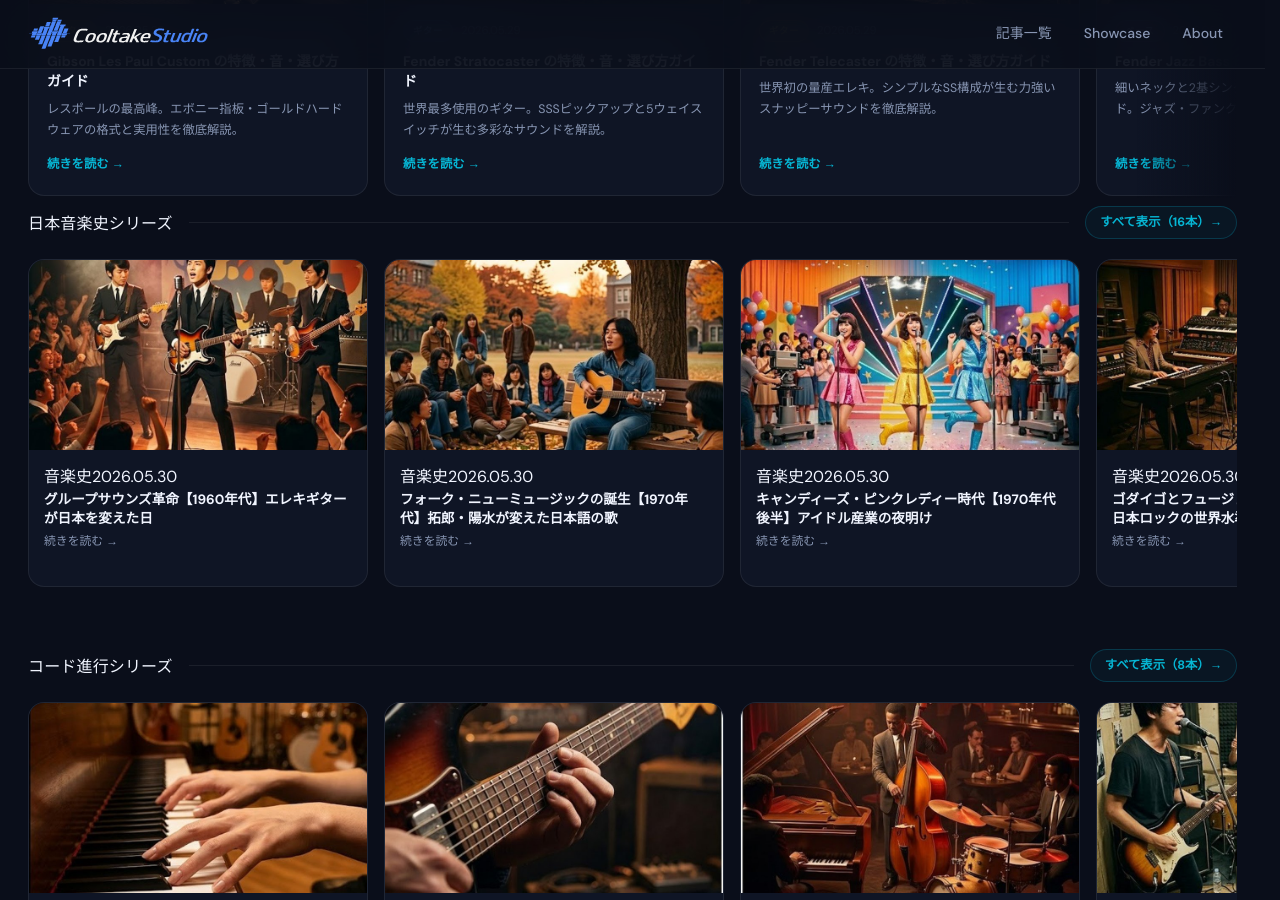
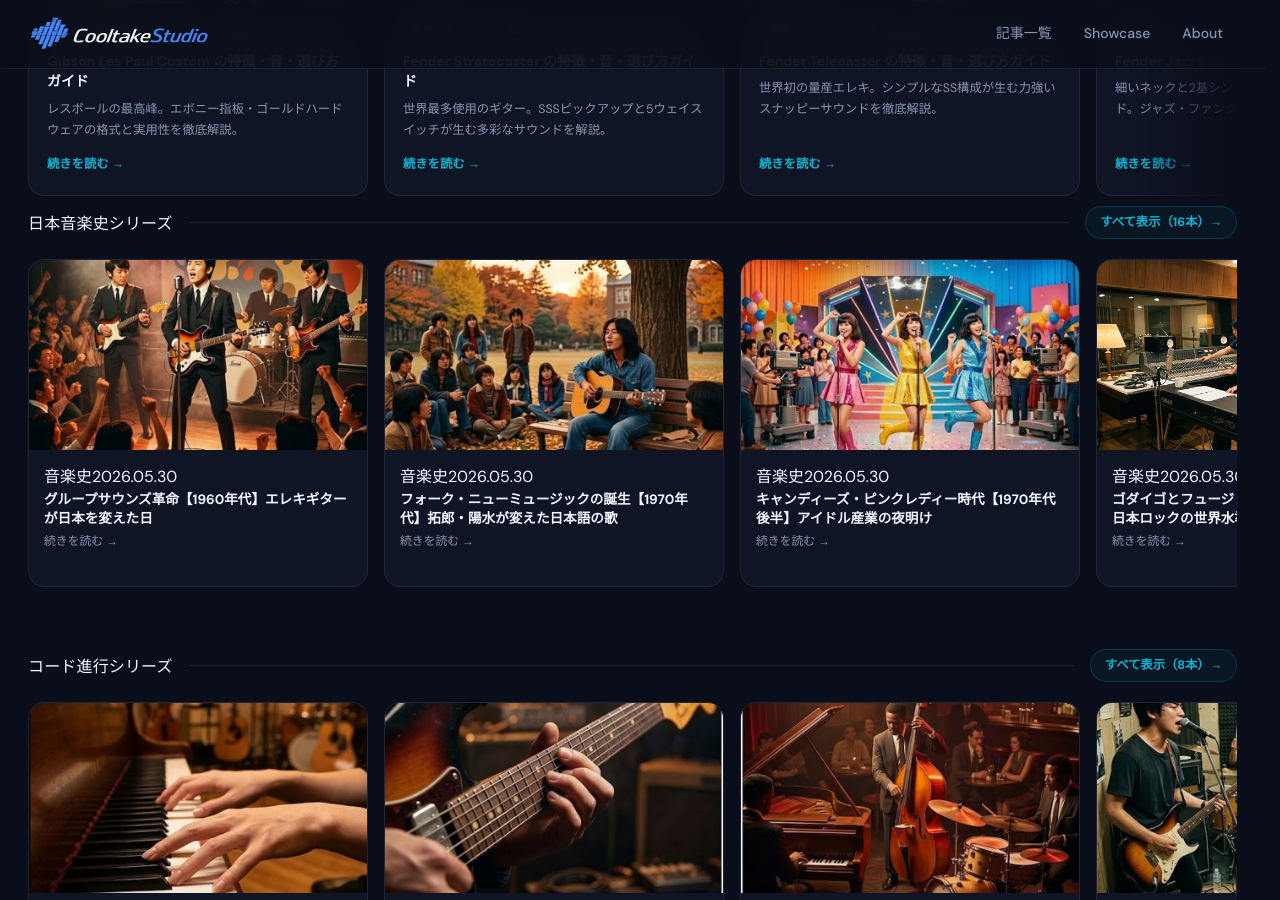
Before and after one commit to cooltake/cooltake-staging, a Jekyll site: the page index.html, which Jekyll copies as it is, in a window 1280 px wide and 900 px high, scrolled down 5182 px. Built offline with Jekyll 4.4.1, drawn with Linux system fonts in a browser that asks for light colours; some web fonts are replaced.

Commit message:
fix: update japan-music slugs in index.html

```diff
--- a/index.html
+++ b/index.html
@@ -1152,9 +1152,9 @@
               <p class="sc-desc">続きを読む →</p>
             </div>
           </a>
-          <a href="/2026/05/30/japan-music-04-godiego-fusion/" class="series-card">
-            <div class="sc-img-wrap">
-              <img src="/assets/images/thumb-godiego-fusion.jpg" alt="ゴダイゴとフュージョン時代【1970年代後半〜】日本ロックの世界水準" loading="lazy">
+          <a href="/2026/05/30/japan-music-04-foreign-influence/" class="series-card">
+            <div class="sc-img-wrap">
+              <img src="/assets/images/japan-music-04-img1.jpg" alt="ゴダイゴとフュージョン時代【1970年代後半〜】日本ロックの世界水準" loading="lazy">
             </div>
             <div class="sc-body">
               <p class="sc-meta"><span class="sc-tag">音楽史</span><span class="sc-date">2026.05.30</span></p>
@@ -1182,7 +1182,7 @@
               <p class="sc-desc">続きを読む →</p>
             </div>
           </a>
-          <a href="/2026/05/30/japan-music-06b-80s-commercial/" class="series-card">
+          <a href="/2026/05/30/japan-music-07-80s-commercial/" class="series-card">
             <div class="sc-img-wrap">
               <img src="/assets/images/thumb-80s-commercial.jpg" alt="1980年代半ばの商業音楽【1984〜1987年】バブル前夜に花開いたJ-POP黄金期" loading="lazy">
             </div>
@@ -1192,7 +1192,7 @@
               <p class="sc-desc">続きを読む →</p>
             </div>
           </a>
-          <a href="/2026/05/30/japan-music-07-band-boom/" class="series-card">
+          <a href="/2026/05/30/japan-music-08-band-boom/" class="series-card">
             <div class="sc-img-wrap">
               <img src="/assets/images/thumb-band-boom.jpg" alt="バンドブーム第一波【1980年代後半】BOØWYとバクチク・イカ天世代が切り開いた日本のロック" loading="lazy">
             </div>
@@ -1202,7 +1202,7 @@
               <p class="sc-desc">続きを読む →</p>
             </div>
           </a>
-          <a href="/2026/05/30/japan-music-08-visual-kei/" class="series-card">
+          <a href="/2026/05/30/japan-music-10-visual-kei/" class="series-card">
             <div class="sc-img-wrap">
               <img src="/assets/images/thumb-visual-kei.jpg" alt="ヴィジュアル系とハードロック化【1990年代】X JAPAN・hide・GLAYが世界に証明したこと" loading="lazy">
             </div>
@@ -1212,7 +1212,7 @@
               <p class="sc-desc">続きを読む →</p>
             </div>
           </a>
-          <a href="/2026/05/30/japan-music-09-komuro-jpop/" class="series-card">
+          <a href="/2026/05/30/japan-music-11-komuro-jpop/" class="series-card">
             <div class="sc-img-wrap">
               <img src="/assets/images/thumb-komuro-jpop.jpg" alt="小室サウンドとJ-POP量産時代【1993〜1999年】TK・avexが変えた日本の音楽産業" loading="lazy">
             </div>
@@ -1222,7 +1222,7 @@
               <p class="sc-desc">続きを読む →</p>
             </div>
           </a>
-          <a href="/2026/05/31/japan-music-10-shibuya-kei/" class="series-card">
+          <a href="/2026/05/31/japan-music-12-shibuya-kei/" class="series-card">
             <div class="sc-img-wrap">
               <img src="/assets/images/thumb-shibuya-kei.jpg" alt="渋谷系・J-R&Bの時代【1993〜2000年】フリッパーズ・ギターから宇多田ヒカルまで" loading="lazy">
             </div>
@@ -1232,7 +1232,7 @@
               <p class="sc-desc">続きを読む →</p>
             </div>
           </a>
-          <a href="/2026/05/30/japan-music-11-hiphop-rb/" class="series-card">
+          <a href="/2026/05/30/japan-music-13-hiphop-rb/" class="series-card">
             <div class="sc-img-wrap">
               <img src="/assets/images/thumb-hiphop-rb.jpg" alt="日本語ヒップホップ・R&Bブームの台頭【2000年代】m-flo・SOUL OUT・RIP SLYMEの革命" loading="lazy">
             </div>
@@ -1242,7 +1242,7 @@
               <p class="sc-desc">続きを読む →</p>
             </div>
           </a>
-          <a href="/2026/05/31/japan-music-12-2000s-idol/" class="series-card">
+          <a href="/2026/05/31/japan-music-14-2000s-idol/" class="series-card">
             <div class="sc-img-wrap">
               <img src="/assets/images/thumb-2000s-idol.jpg" alt="2000年代アイドル・着うた時代【2003〜2012年】AKB48とモバイル音楽革命" loading="lazy">
             </div>
@@ -1252,7 +1252,7 @@
               <p class="sc-desc">続きを読む →</p>
             </div>
           </a>
-          <a href="/2026/05/30/japan-music-13-vocaloid-dtm/" class="series-card">
+          <a href="/2026/05/30/japan-music-15-vocaloid-dtm/" class="series-card">
             <div class="sc-img-wrap">
               <img src="/assets/images/thumb-vocaloid-dtm.jpg" alt="ボカロ革命とDTM民主化【2007年〜】初音ミクが変えた音楽制作の常識" loading="lazy">
             </div>
@@ -1262,7 +1262,7 @@
               <p class="sc-desc">続きを読む →</p>
             </div>
           </a>
-          <a href="/2026/05/31/japan-music-14-2010s-band/" class="series-card">
+          <a href="/2026/05/31/japan-music-16-2010s-band/" class="series-card">
             <div class="sc-img-wrap">
               <img src="/assets/images/thumb-2010s-band.jpg" alt="2010年代バンドリバイバル・インディーズ台頭【2010〜2019年】RADWIMPS・星野源・ゲスの極み乙女。" loading="lazy">
             </div>
@@ -1272,7 +1272,7 @@
               <p class="sc-desc">続きを読む →</p>
             </div>
           </a>
-          <a href="/2026/05/30/japan-music-15-city-pop-revival/" class="series-card">
+          <a href="/2026/05/30/japan-music-17-city-pop-revival/" class="series-card">
             <div class="sc-img-wrap">
               <img src="/assets/images/thumb-city-pop-revival.jpg" alt="シティポップ・リバイバル現象【2020年代】山下達郎・竹内まりやが世界で再ブレイクした日" loading="lazy">
             </div>
@@ -1282,7 +1282,7 @@
               <p class="sc-desc">続きを読む →</p>
             </div>
           </a>
-          <a href="/2026/05/30/japan-music-16-modern-scene/" class="series-card">
+          <a href="/2026/05/30/japan-music-18-modern-scene/" class="series-card">
             <div class="sc-img-wrap">
               <img src="/assets/images/thumb-modern-scene.jpg" alt="現代の音楽シーン【2020年代〜】米津玄師・YOASOBIからVTuberまで" loading="lazy">
             </div>
@@ -1503,16 +1503,16 @@
   {url:"/2026/05/30/japan-music-01-gs-boom/",title:"グループサウンズ革命【1960年代】エレキギターが日本を変えた日",img:"/assets/images/thumb-gs-boom.jpg",cat:"music-history",catLabel:"音楽史",catColor:"#fb923c",catBg:"rgba(251,146,60,.12)",catBorder:"rgba(251,146,60,.25)"},
   {url:"/2026/05/30/japan-music-02-folk-new-music/",title:"フォーク・ニューミュージックの誕生【1970年代】拓郎・陽水・ユーミンが変えた日本の音楽",img:"/assets/images/thumb-folk-new-music.jpg",cat:"music-history",catLabel:"音楽史",catColor:"#fb923c",catBg:"rgba(251,146,60,.12)",catBorder:"rgba(251,146,60,.25)"},
   {url:"/2026/05/30/japan-music-03-idol-candies-era/",title:"キャンディーズ・ピンクレディーと歌謡曲黄金期【1970年代中期】アイドルが生んだ職人サウンド",img:"/assets/images/thumb-idol-candies.jpg",cat:"music-history",catLabel:"音楽史",catColor:"#fb923c",catBg:"rgba(251,146,60,.12)",catBorder:"rgba(251,146,60,.25)"},
-  {url:"/2026/05/30/japan-music-04-godiego-fusion/",title:"ゴダイゴとフュージョン時代【1970年代後期】バークリー世代が変えた日本の音楽水準",img:"/assets/images/thumb-godiego-fusion.jpg",cat:"music-history",catLabel:"音楽史",catColor:"#fb923c",catBg:"rgba(251,146,60,.12)",catBorder:"rgba(251,146,60,.25)"},
+  {url:"/2026/05/30/japan-music-04-foreign-influence/",title:"ゴダイゴとフュージョン時代【1970年代後期】バークリー世代が変えた日本の音楽水準",img:"/assets/images/japan-music-04-img1.jpg",cat:"music-history",catLabel:"音楽史",catColor:"#fb923c",catBg:"rgba(251,146,60,.12)",catBorder:"rgba(251,146,60,.25)"},
   {url:"/2026/05/30/japan-music-05-ymo-techno/",title:"YMOとテクノポップ革命【1978〜1983年】シンセとシーケンサーが世界を変えた",img:"/assets/images/thumb-ymo-techno.jpg",cat:"music-history",catLabel:"音楽史",catColor:"#fb923c",catBg:"rgba(251,146,60,.12)",catBorder:"rgba(251,146,60,.25)"},
   {url:"/2026/05/30/japan-music-06-80s-idol-production/",title:"80年代アイドル黄金期の音楽制作【1980〜1988年】松田聖子・中森明菜を支えた職人サウンド",img:"/assets/images/thumb-80s-idol.jpg",cat:"music-history",catLabel:"音楽史",catColor:"#fb923c",catBg:"rgba(251,146,60,.12)",catBorder:"rgba(251,146,60,.25)"},
-  {url:"/2026/05/30/japan-music-07-band-boom/",title:"バンドブーム第一波【1980年代後半】BOØWY・バクチク・イカ天世代が切り開いた日本のロック",img:"/assets/images/thumb-band-boom.jpg",cat:"music-history",catLabel:"音楽史",catColor:"#fb923c",catBg:"rgba(251,146,60,.12)",catBorder:"rgba(251,146,60,.25)"},
-  {url:"/2026/05/30/japan-music-08-visual-kei/",title:"ヴィジュアル系とハードロック化【1990年代】X JAPAN・hide・GLAYが世界に証明したこと",img:"/assets/images/thumb-visual-kei.jpg",cat:"music-history",catLabel:"音楽史",catColor:"#fb923c",catBg:"rgba(251,146,60,.12)",catBorder:"rgba(251,146,60,.25)"},
-  {url:"/2026/05/30/japan-music-09-komuro-jpop/",title:"小室サウンドとJ-POP量産時代【1993〜1999年】TK・avexが変えた日本の音楽産業",img:"/assets/images/thumb-komuro-jpop.jpg",cat:"music-history",catLabel:"音楽史",catColor:"#fb923c",catBg:"rgba(251,146,60,.12)",catBorder:"rgba(251,146,60,.25)"},
-  {url:"/2026/05/30/japan-music-10-hiphop-rb/",title:"ヒップホップ・R&Bブームの台頭【2000年代】m-flo・SOUL'd OUTが拓いた日本語ラップの世界",img:"/assets/images/thumb-hiphop-rb.jpg",cat:"music-history",catLabel:"音楽史",catColor:"#fb923c",catBg:"rgba(251,146,60,.12)",catBorder:"rgba(251,146,60,.25)"},
-  {url:"/2026/05/30/japan-music-11-vocaloid-dtm/",title:"ボカロ革命とDTM民主化【2007年〜】初音ミクが変えた音楽制作の常識",img:"/assets/images/thumb-vocaloid-dtm.jpg",cat:"music-history",catLabel:"音楽史",catColor:"#fb923c",catBg:"rgba(251,146,60,.12)",catBorder:"rgba(251,146,60,.25)"},
-  {url:"/2026/05/30/japan-music-12-city-pop-revival/",title:"シティポップ・リバイバル現象【2020年代】世界が再発見した日本の「失われた音楽」",img:"/assets/images/thumb-city-pop-revival.jpg",cat:"music-history",catLabel:"音楽史",catColor:"#fb923c",catBg:"rgba(251,146,60,.12)",catBorder:"rgba(251,146,60,.25)"},
-  {url:"/2026/05/30/japan-music-13-modern-scene/",title:"現代の日本音楽シーン【2020年代】Vtuber・サブスク・AI音楽が変えた音楽の作り方",img:"/assets/images/thumb-modern-scene.jpg",cat:"music-history",catLabel:"音楽史",catColor:"#fb923c",catBg:"rgba(251,146,60,.12)",catBorder:"rgba(251,146,60,.25)"},
+  {url:"/2026/05/30/japan-music-08-band-boom/",title:"バンドブーム第一波【1980年代後半】BOØWY・バクチク・イカ天世代が切り開いた日本のロック",img:"/assets/images/thumb-band-boom.jpg",cat:"music-history",catLabel:"音楽史",catColor:"#fb923c",catBg:"rgba(251,146,60,.12)",catBorder:"rgba(251,146,60,.25)"},
+  {url:"/2026/05/30/japan-music-10-visual-kei/",title:"ヴィジュアル系とハードロック化【1990年代】X JAPAN・hide・GLAYが世界に証明したこと",img:"/assets/images/thumb-visual-kei.jpg",cat:"music-history",catLabel:"音楽史",catColor:"#fb923c",catBg:"rgba(251,146,60,.12)",catBorder:"rgba(251,146,60,.25)"},
+  {url:"/2026/05/30/japan-music-11-komuro-jpop/",title:"小室サウンドとJ-POP量産時代【1993〜1999年】TK・avexが変えた日本の音楽産業",img:"/assets/images/thumb-komuro-jpop.jpg",cat:"music-history",catLabel:"音楽史",catColor:"#fb923c",catBg:"rgba(251,146,60,.12)",catBorder:"rgba(251,146,60,.25)"},
+  {url:"/2026/05/30/japan-music-13-hiphop-rb/",title:"ヒップホップ・R&Bブームの台頭【2000年代】m-flo・SOUL'd OUTが拓いた日本語ラップの世界",img:"/assets/images/thumb-hiphop-rb.jpg",cat:"music-history",catLabel:"音楽史",catColor:"#fb923c",catBg:"rgba(251,146,60,.12)",catBorder:"rgba(251,146,60,.25)"},
+  {url:"/2026/05/30/japan-music-15-vocaloid-dtm/",title:"ボカロ革命とDTM民主化【2007年〜】初音ミクが変えた音楽制作の常識",img:"/assets/images/thumb-vocaloid-dtm.jpg",cat:"music-history",catLabel:"音楽史",catColor:"#fb923c",catBg:"rgba(251,146,60,.12)",catBorder:"rgba(251,146,60,.25)"},
+  {url:"/2026/05/30/japan-music-17-city-pop-revival/",title:"シティポップ・リバイバル現象【2020年代】世界が再発見した日本の「失われた音楽」",img:"/assets/images/thumb-city-pop-revival.jpg",cat:"music-history",catLabel:"音楽史",catColor:"#fb923c",catBg:"rgba(251,146,60,.12)",catBorder:"rgba(251,146,60,.25)"},
+  {url:"/2026/05/30/japan-music-18-modern-scene/",title:"現代の日本音楽シーン【2020年代】Vtuber・サブスク・AI音楽が変えた音楽の作り方",img:"/assets/images/thumb-modern-scene.jpg",cat:"music-history",catLabel:"音楽史",catColor:"#fb923c",catBg:"rgba(251,146,60,.12)",catBorder:"rgba(251,146,60,.25)"},
   {url:"/2026/05/30/chord-progression-01-oudo/",title:"王道進行（Ⅳ-Ⅴ-Ⅲm-Ⅵm）完全解説【コード進行シリーズ #01】代表曲20選＋弾き方ガイド",img:"/assets/images/thumb-chord-01.jpg",cat:"chord-progression",catLabel:"コード進行",catColor:"#a78bfa",catBg:"rgba(139,92,246,.12)",catBorder:"rgba(139,92,246,.25)"},
   {url:"/2026/05/30/chord-progression-02-canon/",title:"カノン進行（Ⅰ-Ⅴ-Ⅵm-Ⅲm-Ⅳ-Ⅰ-Ⅳ-Ⅴ）完全解説【コード進行シリーズ #02】代表曲20選",img:"/assets/images/thumb-chord-02.jpg",cat:"chord-progression",catLabel:"コード進行",catColor:"#a78bfa",catBg:"rgba(139,92,246,.12)",catBorder:"rgba(139,92,246,.25)"},
   {url:"/2026/05/30/chord-progression-03-komuro/",title:"小室進行（Ⅵm-Ⅳ-Ⅰ-Ⅴ）完全解説【コード進行シリーズ #03】代表曲20選",img:"/assets/images/thumb-chord-03.jpg",cat:"chord-progression",catLabel:"コード進行",catColor:"#a78bfa",catBg:"rgba(139,92,246,.12)",catBorder:"rgba(139,92,246,.25)"},
```
